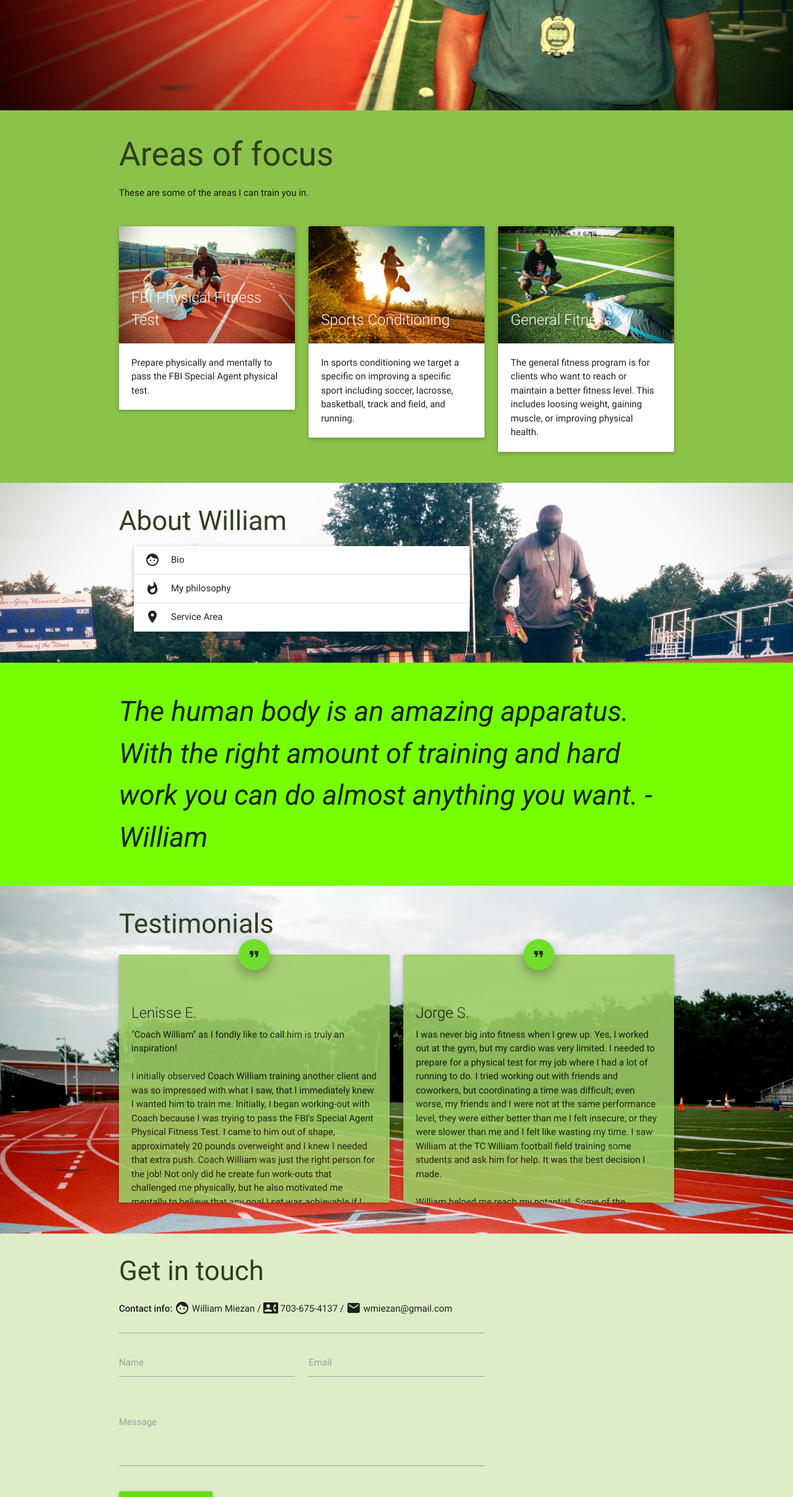
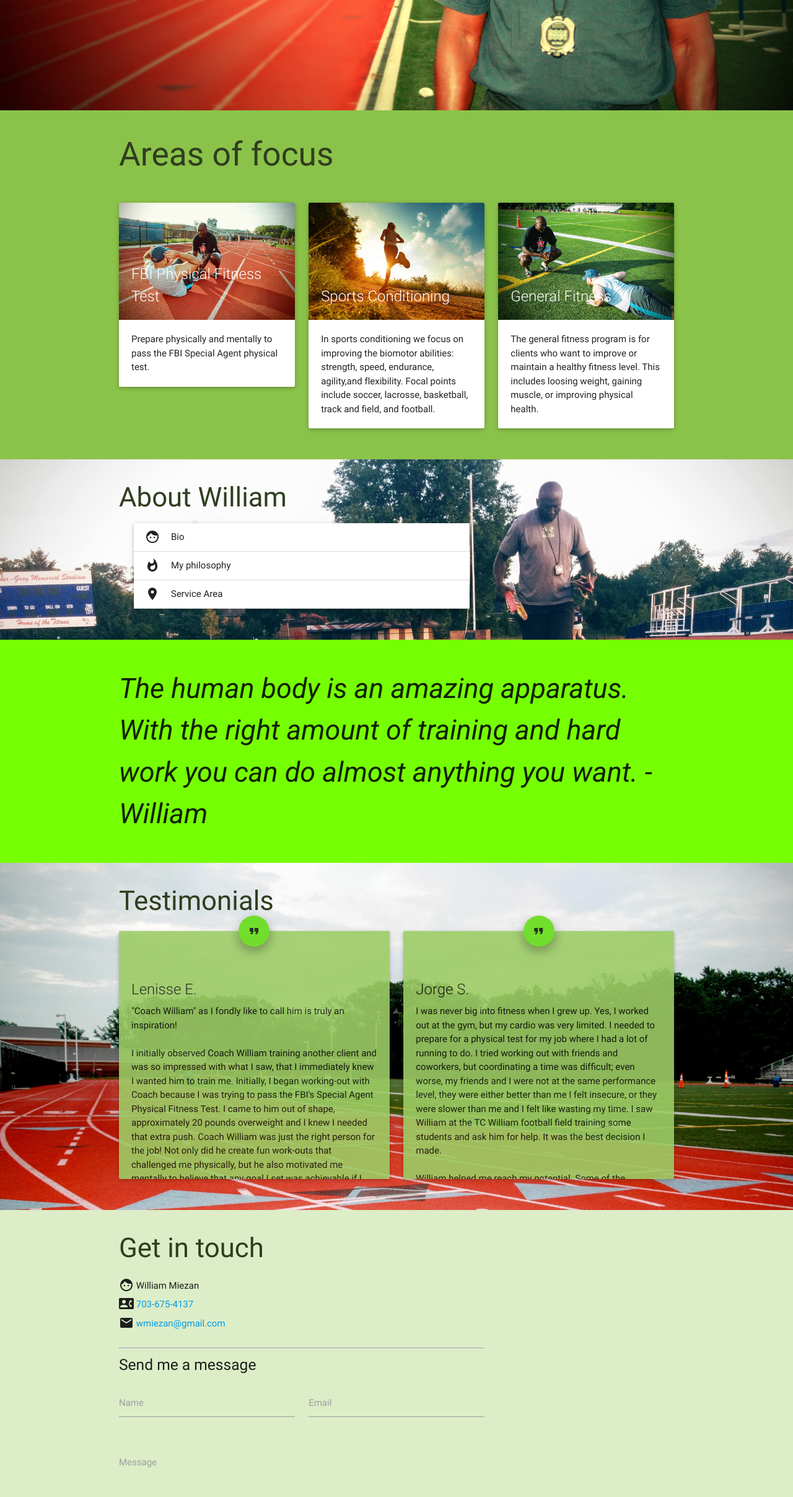
Before and after one commit to jorluiseptor/MiezanTraining.com, a plain HTML site: page index.html in a window 1280 px wide. Shown: the part 606-3021 px from the top of the page at 62% size. Drawn offline with nearby package versions, Linux system fonts and the light colour scheme.

Commit message:
Fix content based on email from William. Add "personal trainer" to metatags. Fixed contact section. Made phone number and emails actionable links.

```diff
--- a/index.html
+++ b/index.html
@@ -26,9 +26,9 @@
 
 
 		<meta name="viewport" content="width=device-width, initial-scale=1.0"/>
-		<meta name="description" content="William Miezan is a physical trainer and high school physical education teacher and coach in the Washington, DC area. His areas of focus include sports conditioning, general fitness, and preparation for the FBI physical fitness test. ">
-		<meta property="og:description" content="William Miezan is a physical trainer and high school physical education teacher and coach in the Washington, DC area. His areas of focus include sports conditioning, general fitness, and preparation for the FBI physical fitness test." />
-	    <meta name="keywords" content="physical, trainer, coach, training, fbi, special, agent, test, fitness, running, soccer, track, field, students, adult, virginia, washington, dc, va, north, nova, metro, metropolitan, area, william, miezan" />
+		<meta name="description" content="William Miezan is a personal physical trainer and high school physical education teacher and coach in the Washington, DC area. His areas of focus include sports conditioning, general fitness, and preparation for the FBI physical fitness test. ">
+		<meta property="og:description" content="William Miezan is a personal physical trainer and high school physical education teacher and coach in the Washington, DC area. His areas of focus include sports conditioning, general fitness, and preparation for the FBI physical fitness test." />
+	    <meta name="keywords" content="physical, personal, trainer, coach, training, fbi, law, enforcement, special, agent, test, fitness, running, soccer, track, field, students, adult, virginia, washington, dc, va, north, nova, metro, metropolitan, area, william, miezan" />
 		<meta name="google-site-verification" content="8XurYDsGA2kQ7Ds20z6DvMOcNp5JOSIndv-_hULkSp4" />
 	    <meta name="developer" content="Jorge Sepulveda jorluiseptor@gmail.com jorluiseptor.com">
 	    <meta property="og:title" content="Miezan Training"/>
@@ -120,7 +120,6 @@
 					<div class="row">
 						<div class="col s12">
 							<h2>Areas of focus</h2>
-							<p>These are some of the areas I can train you in.</p>
 						</div>
 					</div>
 					<div class="row">
@@ -143,7 +142,7 @@
 								</div>
 								<div class="card-content">
 									<p>
-										In sports conditioning we target a specific on improving a specific sport including soccer, lacrosse, basketball, track and field, and running.
+										In sports conditioning we focus on improving the biomotor abilities: strength, speed, endurance, agility,and flexibility. Focal points include soccer, lacrosse, basketball, track and field, and football.
 									</p>
 								</div>
 							</div>
@@ -155,7 +154,9 @@
 									<span class="card-title">General Fitness</span>
 								</div>
 								<div class="card-content">
-									<p>The general fitness program is for clients who want to reach or maintain a better fitness level. This includes loosing weight, gaining muscle, or improving physical health.</p>
+									<p>
+										The general fitness program is for clients who want to improve or maintain a healthy fitness level. This includes loosing weight, gaining muscle, or improving physical health.
+									</p>
 								</div>
 							</div>
 						</div>
@@ -170,17 +171,17 @@
 								<li>
 									<div class="collapsible-header waves-effect waves-block waves-ligh"><i class="material-icons">face</i>Bio</div>
 									<div class="collapsible-body light-green lighten-1">
-										<p>My name is William Miezan. I have been teaching physical education and coaching track and field for more than 20 years. I’m presently employed as a teacher in one of D.C private schools. My background in personal training, I’m a former National Strength Professionals Association certified and have worked in local fitness centers including Washington Sports Club and Results Gym.
+										<p>My name is William Miezan. I have been teaching physical education and coaching track and field for more than 20 years. I’m presently employed as a teacher at a private school in the Washington, DC area. I have a background personal training, I’m a former National Strength Professionals Association certified and have worked in local fitness centers including Washington Sports Club and Results the Gym.
 											<br>
 											<br>
-										I am a Level One track and field certified with USA Track and Field and former track and field athlete for the Ivory Coast, West Africa where I am originally from. My other areas of expertise include soccer, volleyball, and wrestling. I graduated from the University of Ivory Coast with a Bachelor’s Degree in Physical Education and Sports. I’m fluent in French and working knowledge in Spanish.</p>
+										I am a Level One Track and Field certified coach with USA Track and Field and former track and field athlete for the Ivory Coast, West Africa where I am originally from. Other areas of focus include: soccer, volleyball, and wrestling. I graduated from the University of Abidjan (Ivory Coast) with a Bachelor’s Degree in Physical Education and Sports. I’m fluent in French and working knowledge in Spanish.</p>
 									</div>
 								</li>
 								<li>
 									<div class="collapsible-header waves-effect waves-block waves-ligh"><i class="material-icons">whatshot</i> My philosophy</div>
 									<div class="collapsible-body light-green lighten-1">
 										<p>
-											My philosophy of training is one that defines me as a teacher in all I do. I believe that there is a big difference between a coach and a teacher. A coach will get the job done by his athletes regardless of their emotions and feelings because of the demand of that sport. A teacher on the other end will get the same job done, but will take into consideration the initial state, the background, the strength and weakness, the complaints of the student, and so many other things. A teacher will use encouragement as a motivational tool.  A teacher is patient with his students.  A teacher uses a progressive approach to reach his goals. Over the years I developed the “push yourself, but know your limit” concept because of an incident that happened with one my sons who was 6 years old at the time. He had joined a group of kids for a basketball practice and started to push himself too hard to soon because he wanted to show off his skills. Within a few minutes he was out of breath and started showing signs of exercise induced asthma. Since that day, I’ve been preaching not only to him, but also to anybody I work with: “Challenge yourself gradually, but also listen to your body.”
+											My philosophy of training is one that defines me as a teacher in all I do.  I combine the process of coaching athletes to meet the demands of the sport while incorporating a teaching approach using encouragement as a motivational tool. A teacher is patient with his students. A teacher uses a progressive approach to reach his goals. Over the years I developed the “push yourself, but know your limit” concept because of an incident that happened with one my son who was 6 years old at the time. He had joined a group of kids for a basketball practice and started to push himself too hard to soon because he wanted to impress his teammates with his skills. Within a few minutes he was out of breath and started showing signs of exercise induced asthma. Since that day, I’ve been preaching not only to him, but also to anybody I work with: “Challenge yourself gradually, but also listen to your body.”
 										</p>
 									</div>
 								</li>
@@ -257,12 +258,15 @@
 												<div class="row">
 													<div class="col s12">
 														<h3>Get in touch</h3>
-														<strong>Contact info: </strong> <i class="material-icons fix-icon">face</i> William Miezan / <i class="material-icons fix-icon">contact_phone</i> 703-675-4137 / <i class="material-icons fix-icon">email</i> wmiezan@gmail.com
+														<i class="material-icons fix-icon">face</i> William Miezan <br>
+														<i class="material-icons fix-icon">contact_phone</i> <a href="tel:703-675-4137">703-675-4137</a> <br>
+														<i class="material-icons fix-icon">email</i> <a href="mailto:wmiezan@gmail.com">wmiezan@gmail.com</a>
 													</div>
 												</div>
 												<div class="row">
 													<form class="col s12 m8" method="post" action="sendmail.php">
 														<hr>
+														<h5>Send me a message</h5>
 														<div class="row">
 															<div class="input-field col s12 m6">
 																<input id="name" name="name" type="text" class="validate" required>
```
